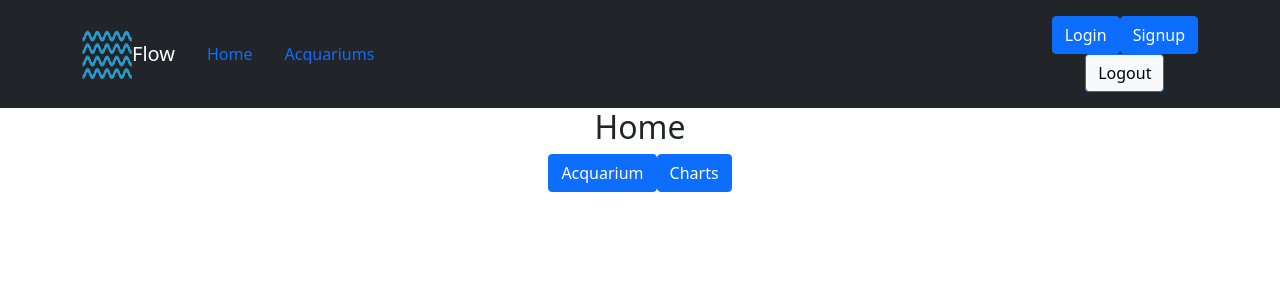
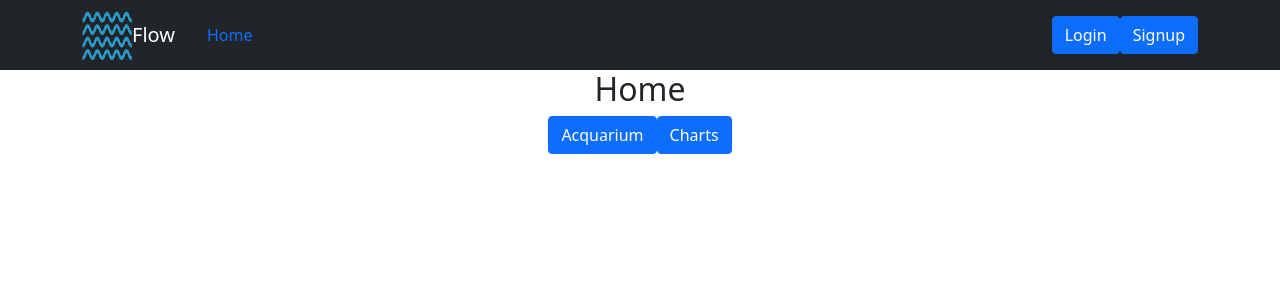
Before and after one commit to elisa-mamolo/flow-client, a React (Create React App) app: page / in a window 1280 px wide. Shown: the top 300 px of the page. Built offline with nearby package versions, Linux system fonts and the light colour scheme.

Commit message:
navbar use auth context to restrict links + login/logout

```diff
--- a/src/components/NavBar.js
+++ b/src/components/NavBar.js
@@ -8,14 +8,7 @@ import LogoImage from "../waveicon.png";
 const API_URL = "https://flow-acquarium-app.herokuapp.com";
 
 function NavBar(props) {
-  const { user } = useContext(AuthContext);
-  const [loggedOut, setLoggedOut] = useState(false);
-
-  const logout = () => {
-    localStorage.removeItem("authToken");
-    setLoggedOut(true);
-  };
-
+  const { isLoggedIn, user, logOutUser } = useContext(AuthContext);
   return (
     <div>
       <Navbar bg="dark" variant="dark">
@@ -33,16 +26,19 @@ function NavBar(props) {
           </Navbar.Brand>
           <Navbar.Toggle />
           <Nav.Link href="/">Home</Nav.Link>
-          <Nav.Link href="/acquarium">Acquariums</Nav.Link>
+          {isLoggedIn && <Nav.Link href="/acquarium">Acquariums</Nav.Link>}
+
           <Navbar.Collapse className="justify-content-end">
             <Navbar.Text>
-              {user && (
+              {isLoggedIn && (
                 <p>
-                  Signed in as: <a href="#login">{user.email}</a>{" "}
-                  <Button className="bg-light text-black">Logout</Button>
+                  Signed in as: <a href="#login">{user.username}</a>{" "}
+                  <Button className="bg-light text-black" onClick={logOutUser}>
+                    Logout
+                  </Button>
                 </p>
               )}{" "}
-              {!user && (
+              {!isLoggedIn && (
                 <div>
                   <Link to={`/login`}>
                     <Button>Login</Button>
@@ -52,9 +48,6 @@ function NavBar(props) {
                   </Link>
                 </div>
               )}
-              <Button className="bg-light text-black" onClick={logout}>
-                Logout
-              </Button>
             </Navbar.Text>
           </Navbar.Collapse>
         </Container>
```
